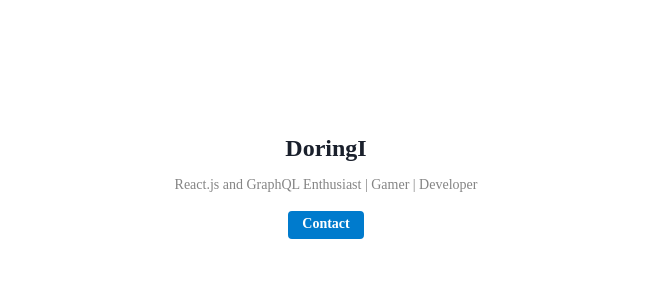
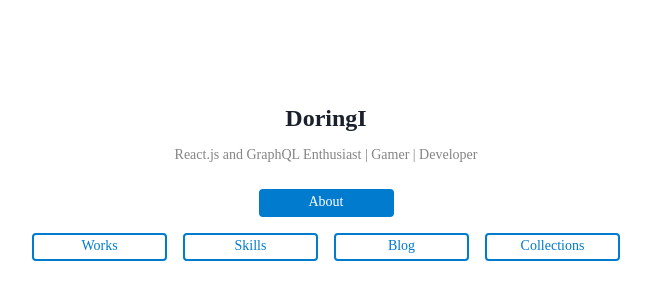
Before and after one commit to Doringl/doring-l, a Next.js app: page / in a window 1280 px wide. Shown: the part 232-532 px from the top of the page, without its empty margins (314-965 px from the left). Built offline with nearby package versions, Linux system fonts and the light colour scheme.

Commit message:
adding Layout component ...

```diff
--- a/src/components/CustomButton/CustomButton.tsx
+++ b/src/components/CustomButton/CustomButton.tsx
@@ -1,26 +1,30 @@
 import { Box } from '@chakra-ui/react';
+import Link from 'next/link';
 import React from 'react';
 
 interface CustomButtonProps {
-  text: string;
+  id: string;
   variant: 'solid' | 'outline';
 }
 
-export const CustomButton: React.FC<CustomButtonProps> = ({
-  text,
-  variant,
-}) => {
+const CustomButton: React.FC<CustomButtonProps> = ({ id, variant }) => {
+  const capitalize = (s: string) => {
+    return s.charAt(0).toUpperCase() + s.slice(1);
+  };
   return (
+    <Link href={`/${id}`}>
       <Box
         as='button'
         height='28px'
         lineHeight='1.2'
         transition='all 0.4s cubic-bezier(.08,.52,.52,1)'
         border='2px'
+        m='8px'
+        minW='135px'
         px='12px'
         borderRadius='4px'
         fontSize='14px'
-      fontWeight='semibold'
+        fontWeight='medium'
         bg={`${variant === 'outline' ? '#ffffff' : '#007BCD'}`}
         borderColor='#007BCD'
         color={`${variant === 'outline' ? '#007BCD' : '#ffffff'}`}
@@ -37,8 +41,12 @@
           boxShadow:
             '0 0 1px 2px rgba(88, 144, 255, .75), 0 1px 1px rgba(0, 0, 0, .15)',
         }}
+        className='animationOne'
       >
-      {text}
+        {capitalize(id)}
       </Box>
+    </Link>
   );
 };
+
+export default CustomButton;
--- /dev/null
+++ b/src/components/CustomButton/Layout.tsx
@@ -0,0 +1,34 @@
+import React from 'react';
+import Head from 'next/head';
+import { Flex, Text } from '@chakra-ui/react';
+
+interface LayoutProps {
+  title?: string;
+}
+
+export const Layout: React.FC<LayoutProps> = ({ children, title }) => {
+  return (
+    <Flex
+      direction='column'
+      justify='center'
+      w='100%'
+      minH='100vh'
+      position='relative'
+      overflowY='auto'
+      maxW='90%'
+      align='center'
+      m='-0 auto'
+    >
+      <Head>
+        <title>DoringI</title>
+        <meta name='viewport' content='initial-scale=1.0, width=device-width' />
+      </Head>
+      {title ? (
+        <Text as='h2' p='64px' fontSize='1.5em' fontWeight='semibold'>
+          About
+        </Text>
+      ) : null}
+      <main>{children}</main>
+    </Flex>
+  );
+};
--- a/src/pages/_app.tsx
+++ b/src/pages/_app.tsx
@@ -2,7 +2,7 @@
 import React from 'react';
 
 import theme from '../theme';
-import '../assets/animations.css';
+import '../styles/globals.css';
 
 function MyApp({ Component, pageProps }) {
   return (
--- a/src/pages/index.tsx
+++ b/src/pages/index.tsx
@@ -1,21 +1,14 @@
 import { Flex, Spacer, Text } from '@chakra-ui/react';
 import Image from 'next/image';
 import Link from 'next/link';
-import { CustomButton } from '../components/CustomButton/CustomButton';
+import CustomButton from '../components/CustomButton/CustomButton';
+import { Layout } from '../components/CustomButton/Layout';
+
+const navArray = ['works', 'skills', 'blog', 'collections'];
 
 const Index = () => {
   return (
-    <Flex
-      direction='column'
-      justify='center'
-      w='100%'
-      minH='100vh'
-      position='relative'
-      overflowY='auto'
-      maxW='90%'
-      align='center'
-      m='-0 auto'
-    >
+    <Layout>
       <Flex direction='column' m='16px' justify='center' align='center'>
         {/* <Image /> */}
         <Spacer mt='16px' />
@@ -44,9 +37,14 @@
         </Text>
       </Flex>
       <Flex wrap='wrap' justify='center' align='center'>
-        <CustomButton text='Contact' variant='solid' />
+        <CustomButton id='about' variant='solid' />
       </Flex>
-    </Flex>
+      <Flex wrap='wrap' justify='center' align='center'>
+        {navArray.map((i) => (
+          <CustomButton id={i} key={i} variant='outline' />
+        ))}
+      </Flex>
+    </Layout>
   );
 };
 
```
Also changed, not shown: src/pages/about/index.tsx (added, +17 -0 lines), src/styles/globals.css (renamed from src/assets/animations.css). Lines whose indentation alone changed are shown as unchanged.
